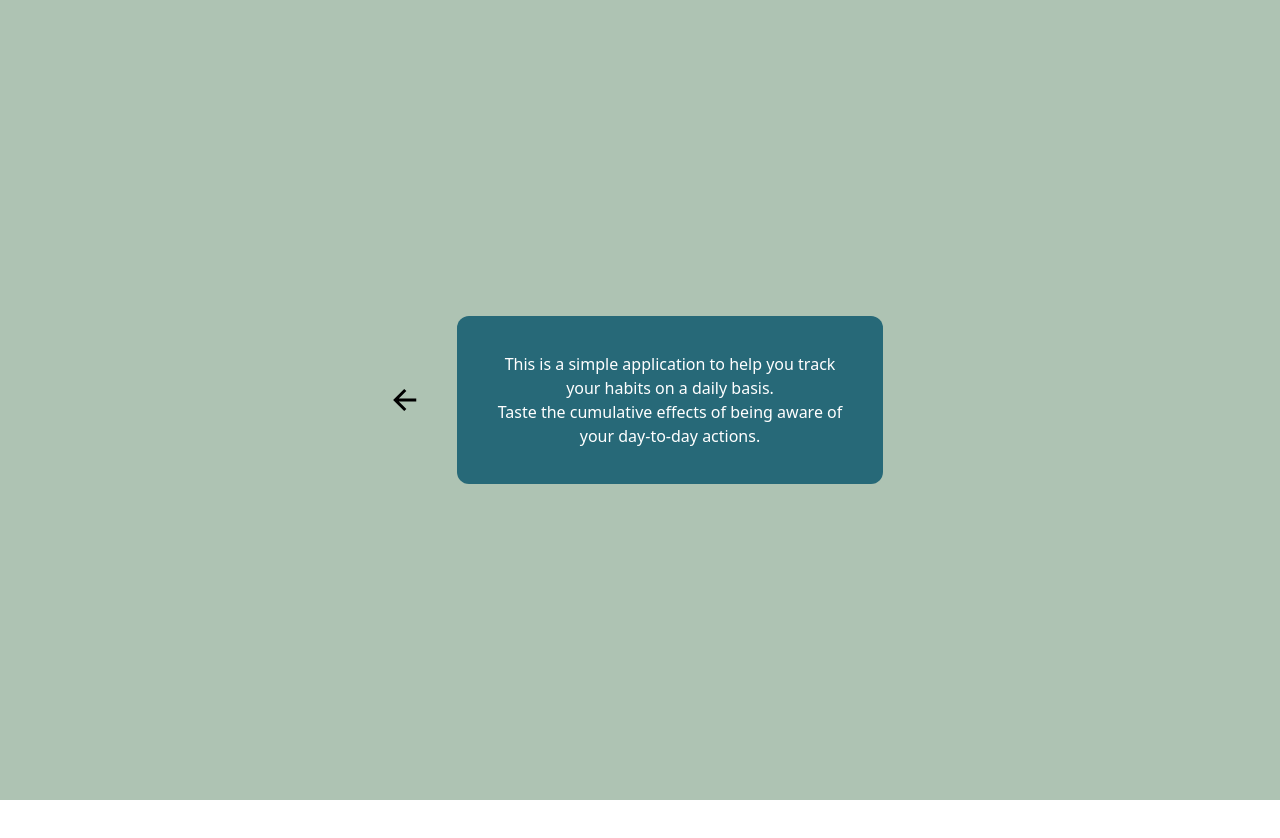
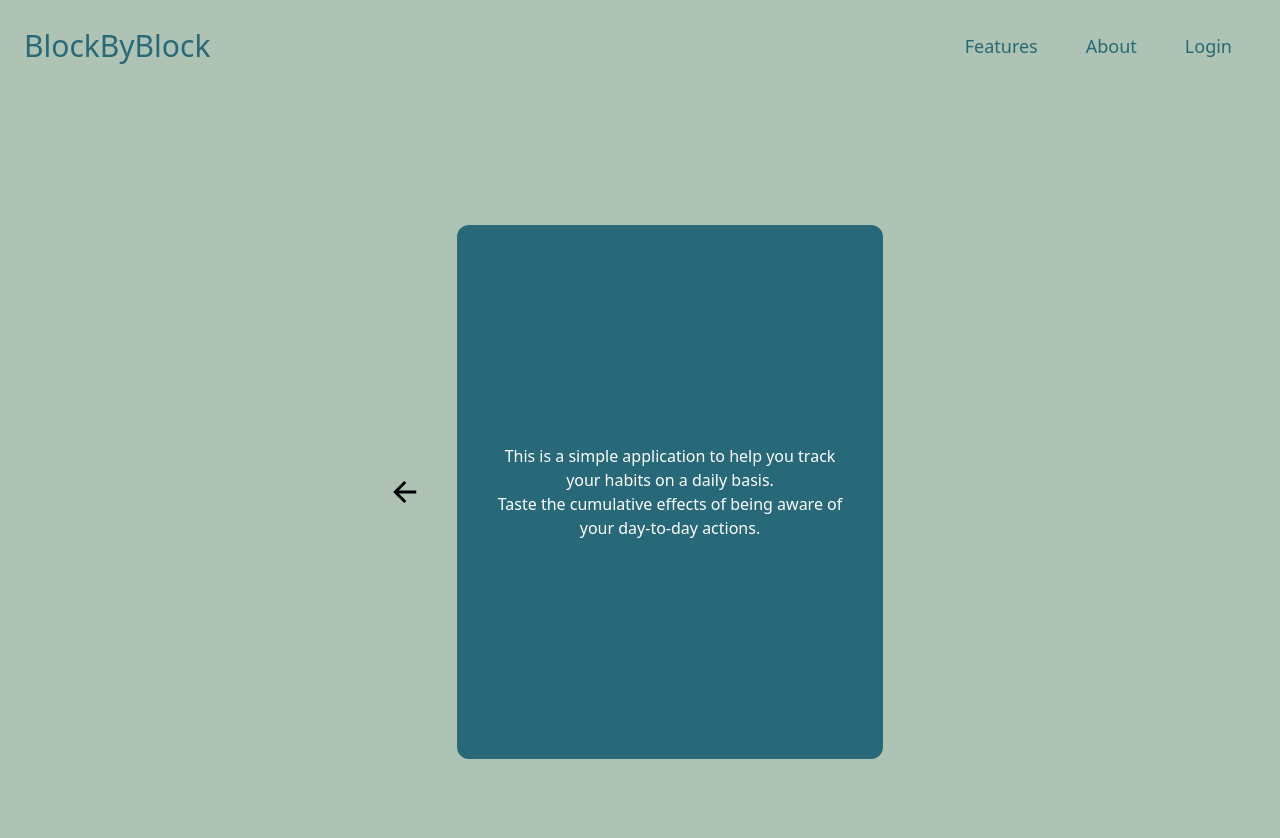
Before and after one commit to Schapagain/habit-tracker, a React (Create React App) app in the folder client/: page /about in a window 1280 px wide. Shown: the top 838 px of the page. Before the commit the page ends 800 px from the top, so only its background shows below. Built offline with nearby package versions, Linux system fonts and the light colour scheme.

Commit message:
fix layout

```diff
--- a/client/src/components/About.js
+++ b/client/src/components/About.js
@@ -1,9 +1,12 @@
 import BackButton from "./BackButton";
+import NavBar from "./NavBar";
 import Panel from "./Panel";
 
 const About = () => {
     return (
-        <div className="flex h-full w-full justify-center m-auto">
+        <div className="min-h-screen justify-center flex flex-col">
+        <NavBar />
+        <div className="flex h-screen w-full justify-center m-auto">
             <BackButton
             className="my-auto mr-3 hover:-translate-x-1"
             />
@@ -12,6 +15,7 @@
             content={<AboutText/>}
             />
         </div>
+    </div>
     )
 }
 
--- a/client/src/components/Features.js
+++ b/client/src/components/Features.js
@@ -1,9 +1,12 @@
 import BackButton from "./BackButton";
+import NavBar from "./NavBar";
 import Panel from "./Panel";
 
 const Features = () => {
     return (
-        <div className="flex h-full w-full justify-center m-auto">
+        <div className="min-h-screen justify-center flex flex-col">
+            <NavBar />
+            <div className="flex h-screen w-full justify-center m-auto">
                 <BackButton
                 className="my-auto mr-3 hover:-translate-x-1"
                 />
@@ -11,6 +14,7 @@
                 className = "w-full"
                 content={<FeaturesText/>}
                 />
+            </div>
         </div>
     )
 }
```
Lines whose indentation alone changed are shown as unchanged.
